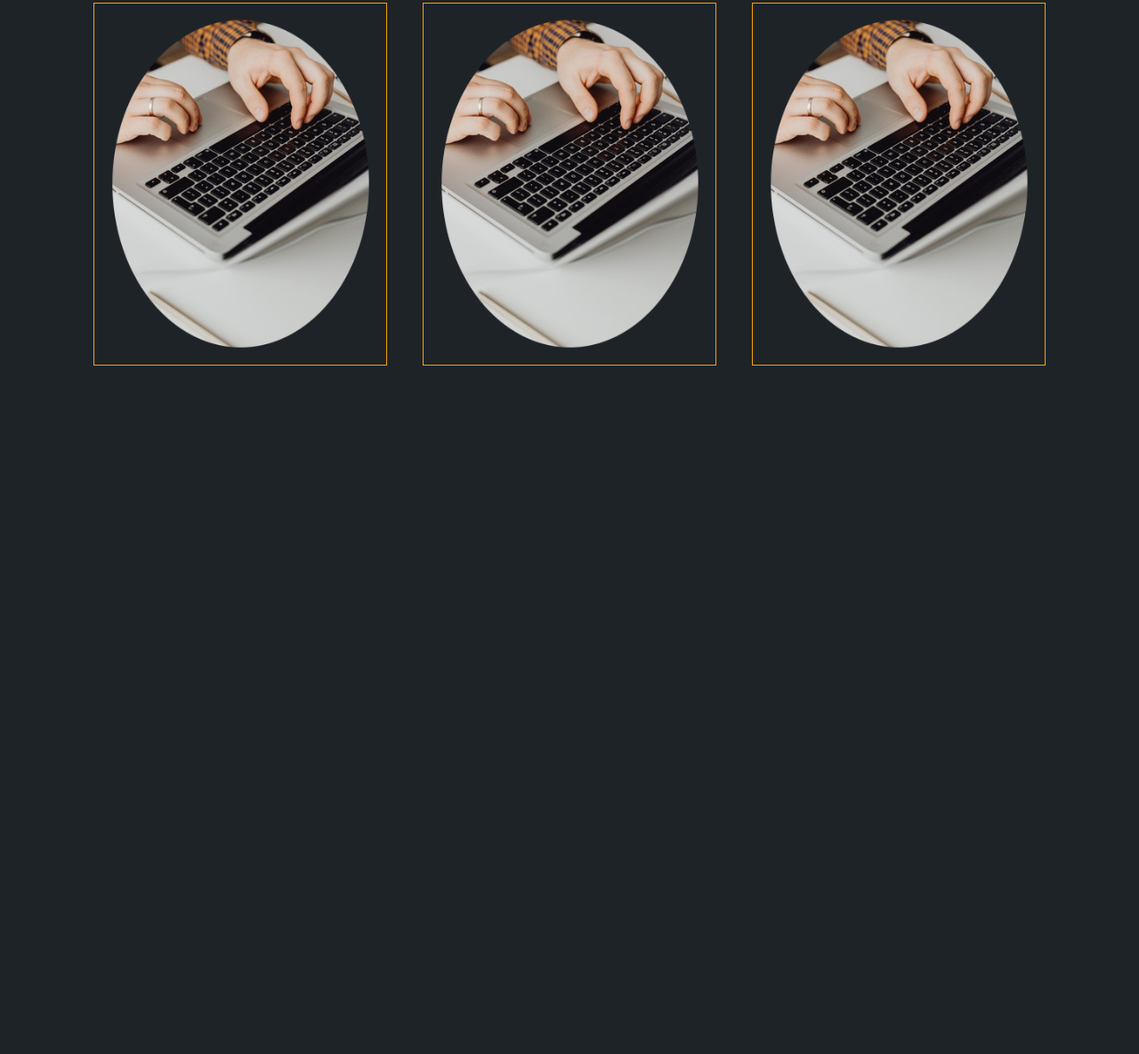
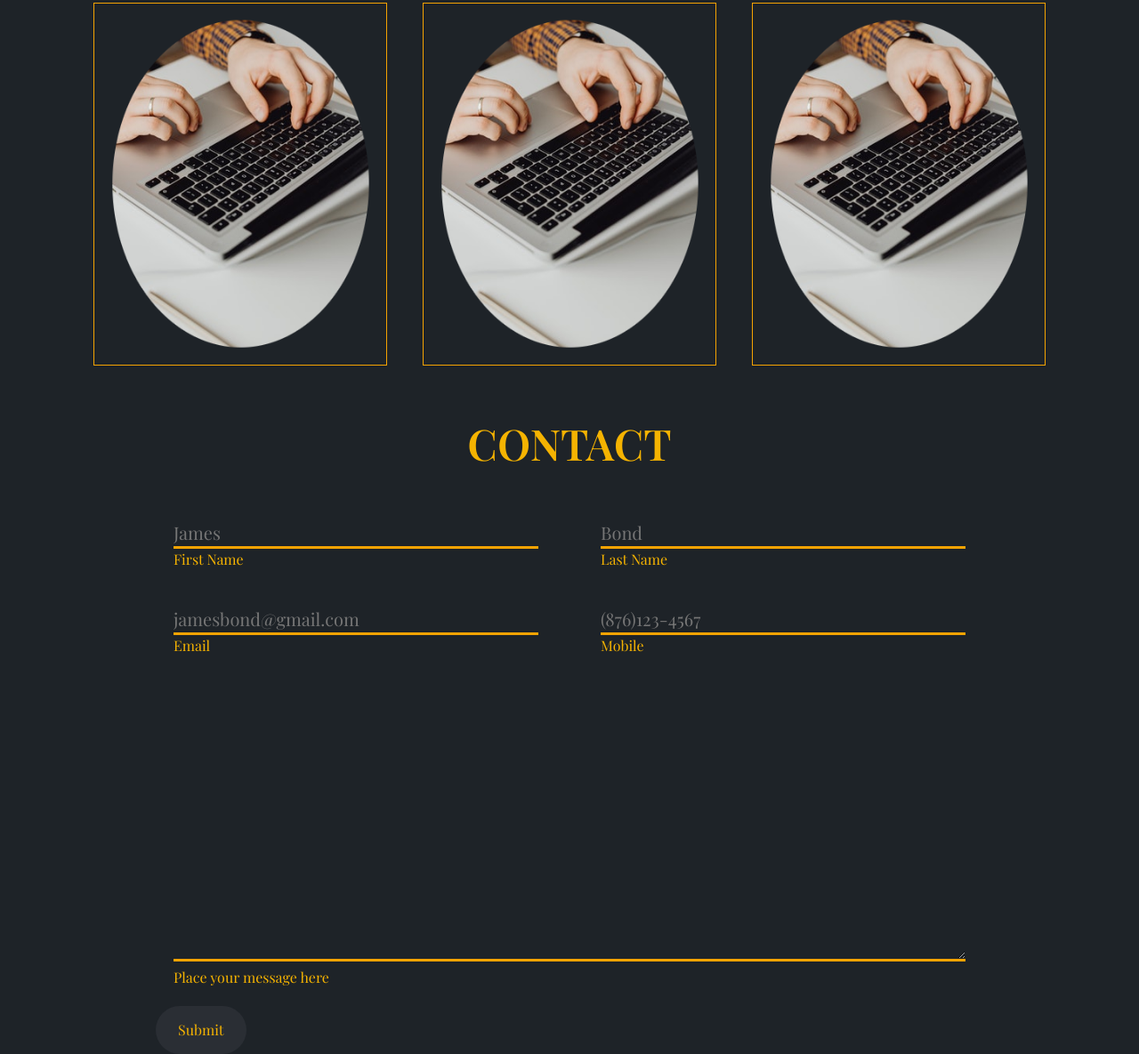
Before and after one commit to PercibalG12/Eccentric, a plain HTML site: page index.html in a window 1280 px wide. Shown: the part 1572-2757 px from the top of the page at 89% size. Before the commit the page ends 2034 px from the top, so only its background shows below. Drawn offline with nearby package versions, Linux system fonts and the light colour scheme.

Commit message:
updated contact

```diff
--- a/assets/css/styles.css
+++ b/assets/css/styles.css
@@ -488,6 +488,55 @@ position: relative;
 }
 
 /* !CONTACT STYLES */
+.cont1{
+     box-sizing: border-box;
+     /* background-color: #f3f3fe; */
+}
+
+.cont1 h2{
+font-size: 3em;
+text-align: center;
+margin-bottom: 30px;
+}
+
+.wrapper{
+    width: 100%;
+    display: grid;
+    grid-template-columns: repeat(auto-fit, minmax(250px, 1fr));
+    gap: 30px;
+}
+
+.wrapper .box{
+    width: 100%;
+    position: relative;
+    padding: 20px;
+}
+
+.wrapper .box input{
+    width: 100%;
+    font-size: 20px;
+    background: transparent;
+    border: none;
+    outline: none;
+    border-bottom: 3px solid var(--dark-orange-color);
+}
+
+.wrapper .box textarea{
+    width: 100%;
+    font-size: 20px;
+    background: transparent;
+    border: none;
+    outline: none;
+    border-bottom: 3px solid var(--dark-orange-color);
+}
+
+.container input[type="submit"]{
+    background-color: var(--mid-gray-color);
+    border-radius: 4rem;
+    padding: 15px 25px;
+    cursor: pointer;
+}
+
 
 /* !FOOTER STYLES */
 
--- a/index.html
+++ b/index.html
@@ -161,7 +161,50 @@
 
     <!-- !CONTACT SECTION -->
 
-    <!-- If <span class="text-bold">you</span> would like to work <span class="text-bold">together</span> on a <span class="text-bold">project</span>, please fill out the <span class="text-bold">form</span> below. I can't wait to turn your <span class="text-bold">ideas</span> into <span class="text-bold">reality</span>! -->
+<section class="container">
+  <div class="cont1">
+    <h2>CONTACT</h2>
+    <form action="">
+      <div class="wrapper">
+
+        <div class="box">
+          <input type="text" name="fname" id="fname" placeholder="James" required>
+          <label for="fname">First Name</label>
+        </div>
+
+        <div class="box">
+          <input type="text" name="lname" id="lname"  placeholder="Bond"required>
+          <label for="lname">Last Name</label>
+        </div>
+      </div>
+
+      <div class="wrapper">
+
+        <div class="box">
+          <input type="email" name="mail" id="email" placeholder="jamesbond@gmail.com"required>
+          <label for="email">Email</label>
+        </div>
+
+        <div class="box">
+          <input type="text" name="tel" id="tel"  placeholder="(876)123-4567"required>
+          <label for="tel">Mobile</label>
+        </div>
+      </div>
+
+      <div class="wrapper">
+
+        <div class="box">
+         <textarea name="" id="mes" cols="30" rows="10"></textarea>
+          <label for="mes">Place your message here</label>
+        </div>
+        </div>
+
+    <input type="submit" name ="" value="Submit">
+    </form>
+  </div>
+</section>
+
+
 
     <!-- !FOOTER -->
 
```
